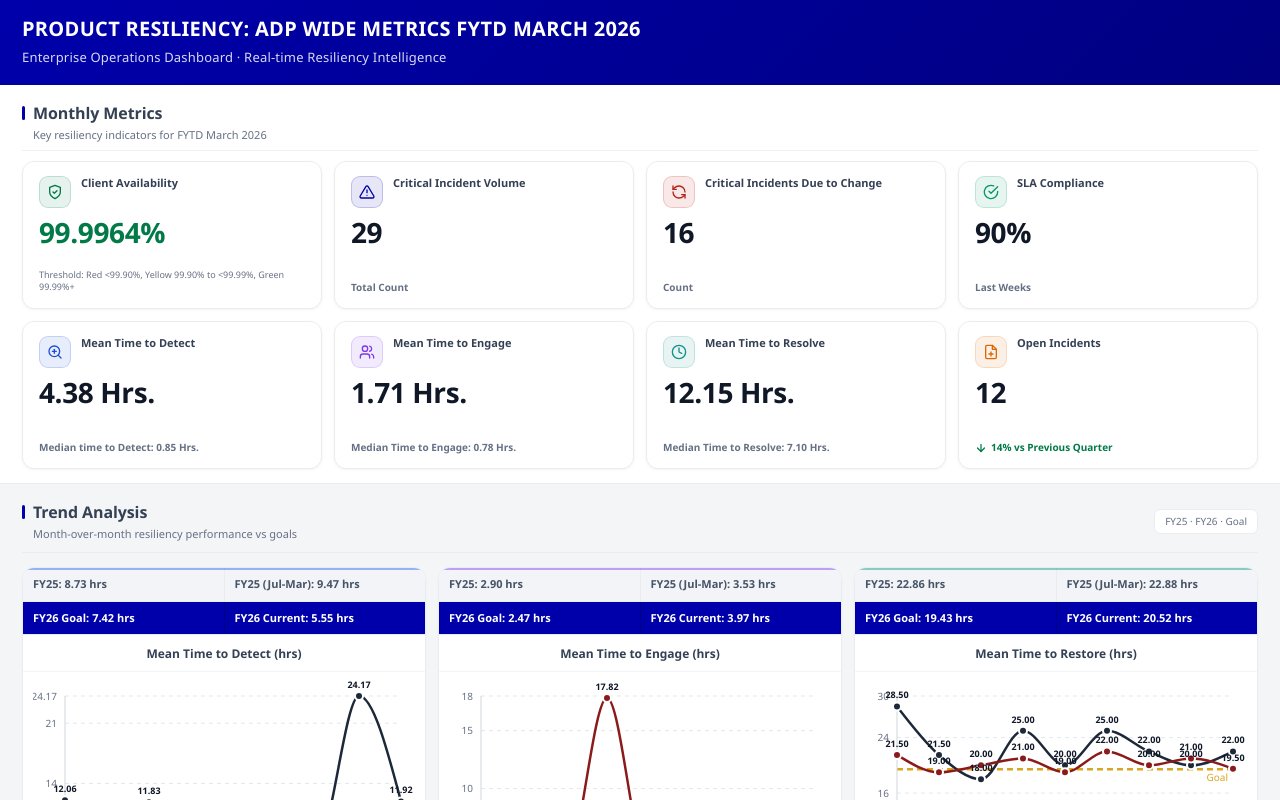
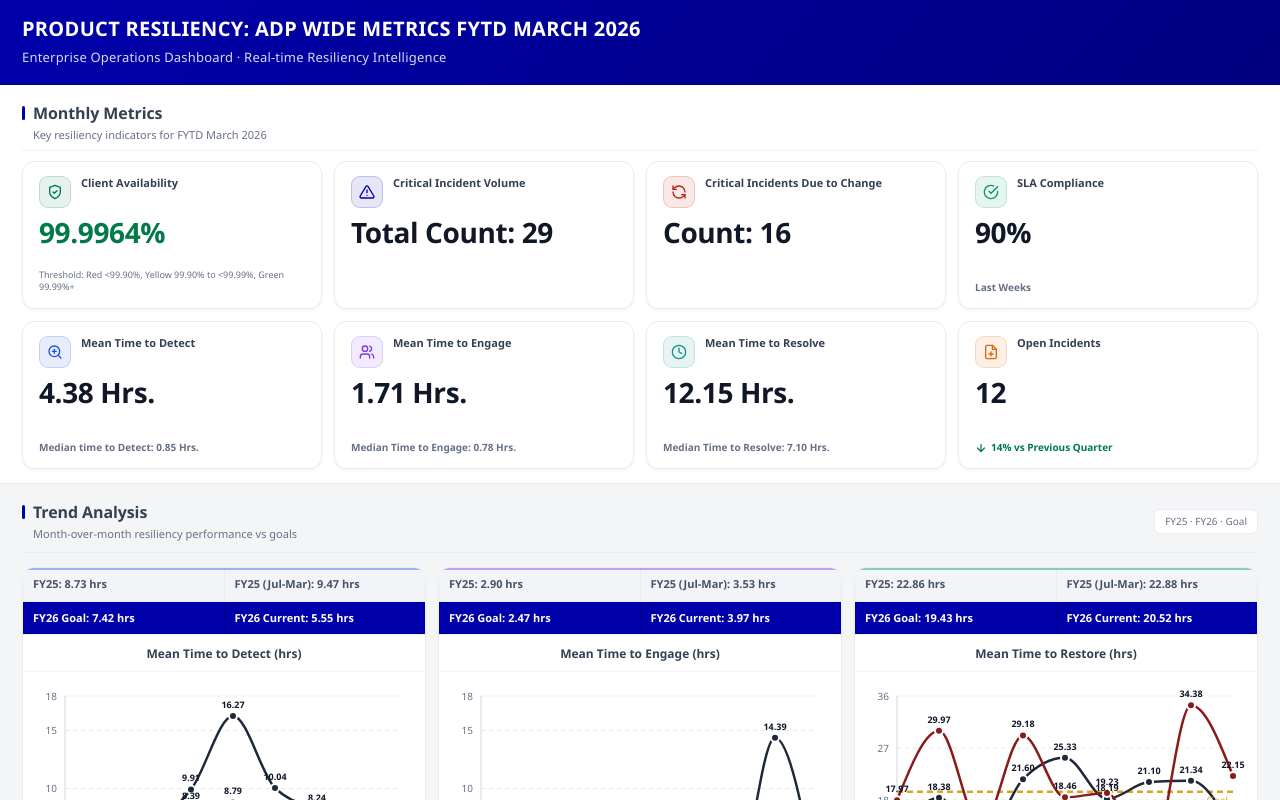
Before and after one commit to amirrahi29/demo, a React (Create React App) app: page / in a window 1280 px wide. Shown: the top 800 px of the page. Built offline with nearby package versions, Linux system fonts and the light colour scheme.

Commit message:
some changes

```diff
--- a/src/XYZ.js
+++ b/src/XYZ.js
@@ -15,37 +15,8 @@
 const CHART_KEYS = ['mttd', 'mtte', 'mttr'];
 const CHART_DELAYS = { mttd: 450, mtte: 520, mttr: 590 };
 
-const METRIC_CARDS_TEMPLATE = [
-  {
-    type: 'availability',
-    title: 'Client Availability',
-    description: 'Uptime across all client-facing services',
-    value: 99.9964,
-    decimals: 4,
-    suffix: '%',
-    valueColor: '#027a48',
-    accent: '#027a48',
-    icon: 'shield',
-    thresholdLegend: 'Threshold: Red <99.90%, Yellow 99.90% to <99.99%, Green 99.99%+',
-  },
-  {
-    type: 'count',
-    title: 'Critical Incident Volume',
-    description: 'Total critical incidents reported',
-    value: 29,
-    valueLabel: 'Total Count',
-    accent: '#0000ab',
-    icon: 'alert',
-  },
-  {
-    type: 'count',
-    title: 'Critical Incidents Due to Change',
-    description: 'Incidents triggered by system changes',
-    value: 16,
-    valueLabel: 'Count',
-    accent: '#b42318',
-    icon: 'change',
-  },
+// Fallback only when JSON is old/incomplete (e.g. copied without updated metricCards).
+const FALLBACK_KPI_CARDS = [
   {
     type: 'kpi',
     title: 'SLA Compliance',
@@ -55,36 +26,6 @@
     caption: 'Last Weeks',
     accent: '#059669',
     icon: 'compliance',
-  },
-  {
-    type: 'time',
-    title: 'Mean Time to Detect',
-    description: 'Average and median detection time',
-    meanValue: '4.38 Hrs.',
-    medianLabel: 'Median time to Detect',
-    medianValue: '0.85 Hrs.',
-    accent: '#1d4ed8',
-    icon: 'detect',
-  },
-  {
-    type: 'time',
-    title: 'Mean Time to Engage',
-    description: 'Average and median engagement time',
-    meanValue: '1.71 Hrs.',
-    medianLabel: 'Median Time to Engage',
-    medianValue: '0.78 Hrs.',
-    accent: '#7c3aed',
-    icon: 'engage',
-  },
-  {
-    type: 'time',
-    title: 'Mean Time to Resolve',
-    description: 'Average and median resolution time',
-    meanValue: '12.15 Hrs.',
-    medianLabel: 'Median Time to Resolve',
-    medianValue: '7.10 Hrs.',
-    accent: '#0d9488',
-    icon: 'resolve',
   },
   {
     type: 'kpi',
@@ -101,17 +42,28 @@
   },
 ];
 
-function mergeMetricCards(fromJson = []) {
-  const byTitle = new Map(fromJson.map((card) => [card.title, card]));
-  return METRIC_CARDS_TEMPLATE.map(
-    (template) => ({ ...template, ...byTitle.get(template.title) })
-  );
+function ensureMetricCards(cards = []) {
+  if (cards.length >= 8) return cards.slice(0, 8);
+
+  const result = [...cards];
+  const titles = new Set(result.map((card) => card.title));
+
+  if (!titles.has('SLA Compliance')) {
+    result.splice(3, 0, FALLBACK_KPI_CARDS[0]);
+    titles.add('SLA Compliance');
+  }
+
+  if (!titles.has('Open Incidents')) {
+    result.push(FALLBACK_KPI_CARDS[1]);
+  }
+
+  return result;
 }
 
 function getDashboardData(source = productResiliencyData) {
   return {
     ...source,
-    metricCards: mergeMetricCards(source?.metricCards),
+    metricCards: ensureMetricCards(source?.metricCards),
   };
 }
 
@@ -1084,6 +1036,7 @@
 
 function CountCard({ card, delay }) {
   const count = useCountUp(card.value, 900);
+  const displayValue = card.valueLabel ? `${card.valueLabel}: ${count}` : `${count}${card.suffix || ''}`;
 
   return (
     <MetricCardShell accent={card.accent} delay={delay} title={card.description || card.title}>
@@ -1095,12 +1048,7 @@
       </div>
       <div className="pr-metric-card-body">
         <div className="pr-metric-card-value-row">
-          <span className="pr-metric-card-value">{count}{card.suffix || ''}</span>
-        </div>
-        <div className="pr-metric-card-footer">
-          {card.valueLabel && (
-            <span className="pr-metric-card-caption">{card.valueLabel}</span>
-          )}
+          <span className="pr-metric-card-value">{displayValue}</span>
         </div>
       </div>
     </MetricCardShell>
--- a/src/data/productResiliencyData.json
+++ b/src/data/productResiliencyData.json
@@ -117,15 +117,15 @@
         "fy26Current": "5.55 hrs"
       },
       "data": [
-        { "month": "Jul", "fy25": 12.06, "fy26": 5.75 },
-        { "month": "Aug", "fy25": 6.08, "fy26": 4.28 },
-        { "month": "Sep", "fy25": 11.83, "fy26": 5.79 },
-        { "month": "Oct", "fy25": 6.24, "fy26": 5.44 },
-        { "month": "Nov", "fy25": 7.54, "fy26": 4.86 },
-        { "month": "Dec", "fy25": 8.82, "fy26": 4.96 },
-        { "month": "Jan", "fy25": 6.98, "fy26": 4.72 },
-        { "month": "Feb", "fy25": 24.17, "fy26": 5.44 },
-        { "month": "Mar", "fy25": 11.92, "fy26": 3.95 }
+        { "month": "Jul", "fy25": 3.85, "fy26": 2.77 },
+        { "month": "Aug", "fy25": 6.63, "fy26": 6.26 },
+        { "month": "Sep", "fy25": 7.1, "fy26": 4.72 },
+        { "month": "Oct", "fy25": 9.91, "fy26": 8.39 },
+        { "month": "Nov", "fy25": 16.27, "fy26": 8.79 },
+        { "month": "Dec", "fy25": 10.04, "fy26": 4.05 },
+        { "month": "Jan", "fy25": 8.24, "fy26": 1.65 },
+        { "month": "Feb", "fy25": 7.34, "fy26": 6.1 },
+        { "month": "Mar", "fy25": 4.38, "fy26": 3.65 }
       ]
     },
     "mtte": {
@@ -141,21 +141,21 @@
         "fy26Current": "3.97 hrs"
       },
       "data": [
-        { "month": "Jul", "fy25": 3.86, "fy26": 2.47 },
-        { "month": "Aug", "fy25": 3.08, "fy26": 2.47 },
-        { "month": "Sep", "fy25": 0.25, "fy26": 2.97 },
-        { "month": "Oct", "fy25": 4.45, "fy26": 17.82 },
-        { "month": "Nov", "fy25": 3.08, "fy26": 2.97 },
-        { "month": "Dec", "fy25": 3.44, "fy26": 3.44 },
-        { "month": "Jan", "fy25": 3.86, "fy26": 3.86 },
-        { "month": "Feb", "fy25": 4.28, "fy26": 4.28 },
-        { "month": "Mar", "fy25": 3.08, "fy26": 3.44 }
+        { "month": "Jul", "fy25": 3.08, "fy26": 2.17 },
+        { "month": "Aug", "fy25": 4.37, "fy26": 1.59 },
+        { "month": "Sep", "fy25": 6.2, "fy26": 0.68 },
+        { "month": "Oct", "fy25": 1.23, "fy26": 6.2 },
+        { "month": "Nov", "fy25": 6.15, "fy26": 2.62 },
+        { "month": "Dec", "fy25": 3.61, "fy26": 2.04 },
+        { "month": "Jan", "fy25": 0.83, "fy26": 5.43 },
+        { "month": "Feb", "fy25": 14.39, "fy26": 2.4 },
+        { "month": "Mar", "fy25": 1.71, "fy26": 7.5 }
       ]
     },
     "mttr": {
       "title": "Mean Time to Restore (hrs)",
       "goal": 19.43,
-      "yMax": 30,
+      "yMax": 36,
       "fytdPercent": "10.21%",
       "fytdColorKey": "green",
       "headerStats": {
@@ -165,15 +165,15 @@
         "fy26Current": "20.52 hrs"
       },
       "data": [
-        { "month": "Jul", "fy25": 28.5, "fy26": 21.5 },
-        { "month": "Aug", "fy25": 21.5, "fy26": 19.0 },
-        { "month": "Sep", "fy25": 18.0, "fy26": 20.0 },
-        { "month": "Oct", "fy25": 25.0, "fy26": 21.0 },
-        { "month": "Nov", "fy25": 20.0, "fy26": 19.0 },
-        { "month": "Dec", "fy25": 25.0, "fy26": 22.0 },
-        { "month": "Jan", "fy25": 22.0, "fy26": 20.0 },
-        { "month": "Feb", "fy25": 20.0, "fy26": 21.0 },
-        { "month": "Mar", "fy25": 22.0, "fy26": 19.5 }
+        { "month": "Jul", "fy25": 12.26, "fy26": 17.97 },
+        { "month": "Aug", "fy25": 18.38, "fy26": 29.97 },
+        { "month": "Sep", "fy25": 10.34, "fy26": 13.26 },
+        { "month": "Oct", "fy25": 21.6, "fy26": 29.18 },
+        { "month": "Nov", "fy25": 25.33, "fy26": 18.46 },
+        { "month": "Dec", "fy25": 18.19, "fy26": 19.23 },
+        { "month": "Jan", "fy25": 21.1, "fy26": 6.15 },
+        { "month": "Feb", "fy25": 21.34, "fy26": 34.38 },
+        { "month": "Mar", "fy25": 12.79, "fy26": 22.15 }
       ]
     }
   },
```
